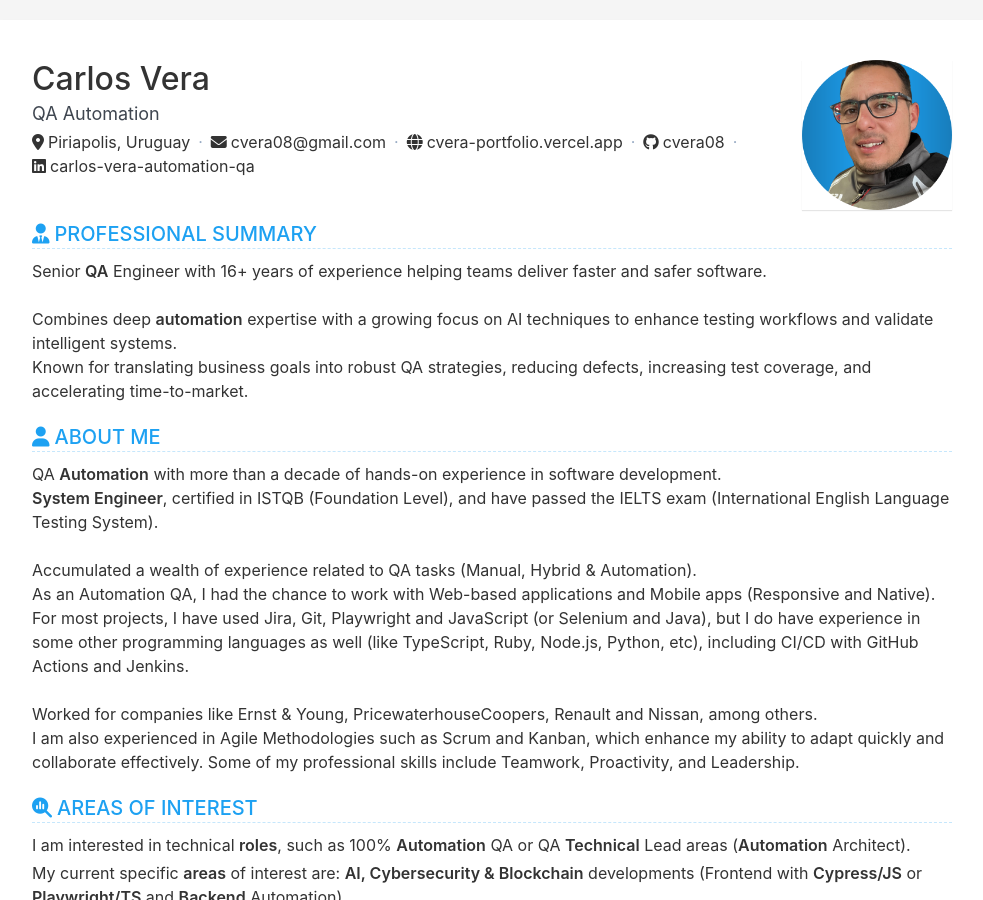
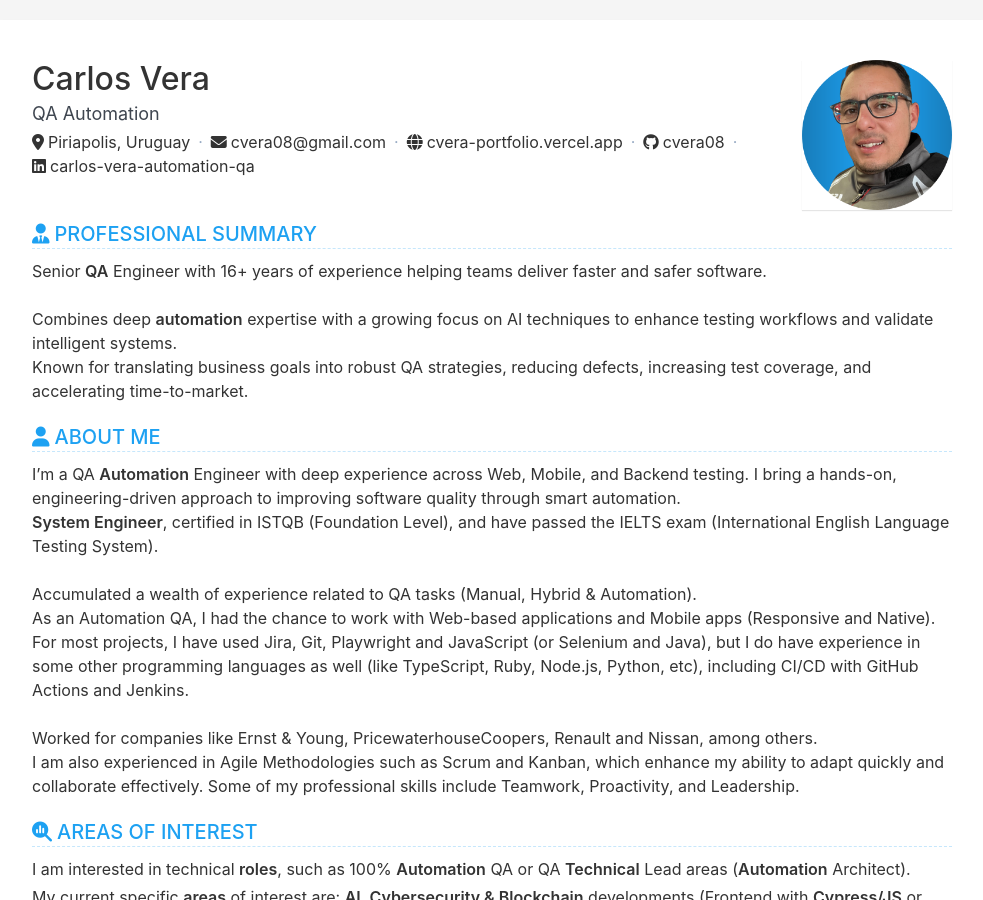
Before and after one commit to cvera08/full-resume, a Jekyll site: the page built from index.html, in a window 1280 px wide and 900 px high. Shown: the whole window, without its empty margins (148-1131 px from the left). Built offline with Jekyll 4.4.1, drawn with Linux system fonts in a browser that asks for light colours.

Commit message:
feat: about me change - first paragraph 1/2

```diff
--- a/_data/data.yml
+++ b/_data/data.yml
@@ -34,7 +34,7 @@ evaluation:
   order: 2
   title: About Me
   description: |
-    QA **Automation** with more than a decade of hands-on experience in software development.
+    I'm a QA **Automation** Engineer with deep experience across Web, Mobile, and Backend testing. I bring a hands-on, engineering-driven approach to improving software quality through smart automation.
     **System Engineer**, certified in ISTQB (Foundation Level), and have passed the IELTS exam (International English
     Language Testing System).
     <br>
```
